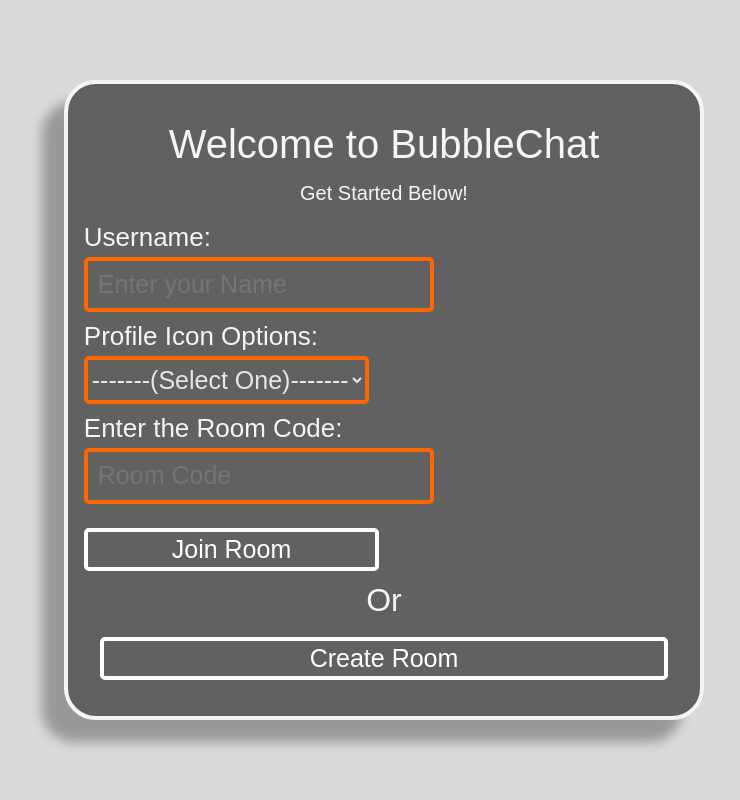
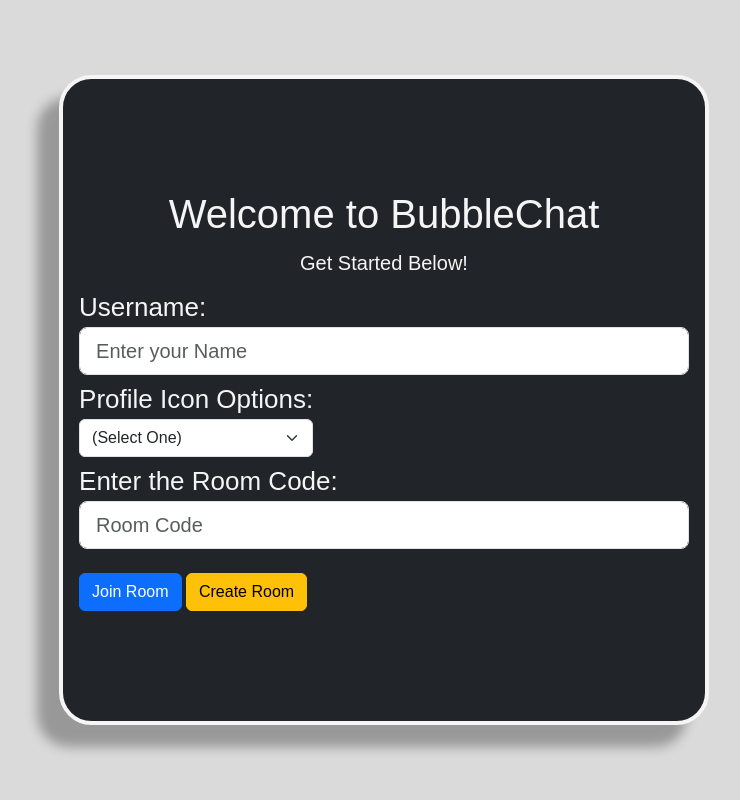
Before and after one commit to FrancisTR/BubbleChat-App, a Flask app: page / in a window 1280 px wide. Shown: the whole page, without its empty margins (256-996 px from the left). Run offline with Flask 3, Linux system fonts and the light colour scheme; some libraries are stand-ins or nearby versions.

Commit message:
Add files via upload

```diff
--- a/main.py
+++ b/main.py
@@ -239,7 +239,7 @@ def disconnect():
         username.remove(name)
         if rooms[room]["members"] <= 1: #if room empty, delete it
             del rooms[room]
-    send({"name": "", "message": "<Font color='#FF6600'>"+name+" has left the room</Font>"}, to=room) #Send this message to everyone
+    send({"name": "", "message": "<Font color='#FF6600'><i>'"+name+"'</i> has left the room</Font>"}, to=room) #Send this message to everyone
     print(f"{name} has left the room {room}") #Print on the IDE console for Testing
     return render_template("room.html", members=rooms[room]["members"]) #Update room.html
 
@@ -251,5 +251,6 @@ def disconnect():
 if __name__ == "__main__":
     socketio.run(app, debug=True) #Prevents from us rerunning the server
     #app.run(host="0.0.0.0", port=5000)
+
     #with app.app_context():
     #    db.create_all()
--- a/static/css/style.css
+++ b/static/css/style.css
@@ -4,7 +4,9 @@
     font-family: sans-serif;
     text-decoration: none;
 }
-
+h2{
+    text-align: center;
+}
 .content{ /* The whole website */
     display: flex;
     align-items: center;
@@ -19,7 +21,27 @@
 
 
 
+
+
 /* Home page */
+
+/* Overall display of the buttons */
+.buttons{
+    display: flex;
+    flex-direction: column;
+    align-items: center;
+    justify-content: center;
+    gap: 5px;
+
+    color: whitesmoke;
+    background-color: var(--bs-dark);
+    width: 650px;
+    height: 650px;
+    border-radius: 5%;
+    border: 4px solid whitesmoke;
+    box-shadow: -22px 22px 12px rgba(0,0,0,0.3);
+}
+
 
 /* Title */
 .buttons h3{
@@ -30,114 +52,25 @@
 .buttons h4{
     font-size: 20px;
 }
-.buttons h2{
-    padding: 5px;
-}
-/* Overall display of the buttons */
-.buttons{
-    display: flex;
-    flex-direction: column;
-    align-items: center;
-    justify-content: center;
-    gap: 5px;
 
-    color: whitesmoke;
-    background-color: rgb(97, 97, 97);
-    width: 640px;
-    height: 640px;
-    border-radius: 5%;
-    border: 4px solid whitesmoke;
-    box-shadow: -22px 22px 12px rgba(0,0,0,0.3);
-}
-/* Username text bar */
-.enterUsername{
-    width: 95%;
-}
-.enterUsername label{
-    font-size: 26px;
-}
-.enterUsername input{
-    font-size: 25px;
-    border: 4px solid rgb(255, 102, 0);
-    border-radius: 5px;
-    background-color: transparent;
-    color: white;
-    outline: none;
-}
-.enterUsername input:focus{
-    border: 4px solid rgb(0, 208, 255);
-}
 
-/* Join a room text bar */
+/* Username and Join */
+.enterUsername,
 .join{
     width: 95%;
 }
+.enterUsername label,
 .join label{
     font-size: 26px;
 }
-/* Join button */
-.join button{
-    font-size: 25px;
-    background: transparent;
-    border: 4px solid white;
-    color: white;
-    line-height: 35px;
-    width: 49.2%;
-    border-radius: 5px;
-}
-.join button:hover{
-    font-size: 25px;
-    background: transparent;
-    border: 4px solid rgb(0, 208, 255);
-    color: rgb(0, 208, 255);
-    line-height: 35px;
-    cursor: pointer;
-}
-/* Join text input */
-.join input{
-    font-size: 25px;
-    border: 4px solid rgb(255, 102, 0);
-    border-radius: 5px;
-    background-color: transparent;
-    color: white;
-    outline: none;
-}
-.join input:focus{
-    border: 4px solid rgb(0, 208, 255);
+
+
+/* Error Message */
+#ErrorMessage{
+    margin-top: 20px;
 }
 
-.enterUsername input[type="text"],
-.join input[type="text"]{
-    padding: 5px 10px;
-    box-sizing: border-box;
-}
 
-/* Blue buttons w/ hover effect */
-.create-btn{
-    width: 90%;
-    font-size: 25px;
-    background: transparent;
-    border: 4px solid white;
-    color: white;
-    line-height: 35px;
-    border-radius: 5px;
-}
-.create-btn:hover{
-    font-size: 25px;
-    background: transparent;
-    border: 4px solid rgb(0, 208, 255);
-    color: rgb(0, 208, 255);
-    line-height: 35px;
-    cursor: pointer;
-}
-/* Error Message */
-.ErrorMessage{
-    position: absolute;
-    margin-top: 590px;
-    color: rgb(255, 102, 0);
-    font-size: 20px;
-    font-weight: bold;
-}
 /* Display Icon Choices */
 .iconContainer label{
     font-size: 26px;
@@ -183,76 +111,30 @@
 }
 
 
-
-
-
+/* Upload custom images */
 .UploadFile{
     margin-top: 10px;
 }
-
 .UploadFile label{
     margin-left: 7px;
 }
-.UploadFile input{ /* Upload File */
-    font-size: 10.9px;
-    border: 4px solid rgb(255, 102, 0);
-    border-radius: 5px;
-    background-color: transparent;
-    color: white;
-    outline: none;
+.UploadFile input{
+    margin-left: -5px;
 }
 
 .UploadFile .CustomImage{
-    width: 65px;
-    height: 65px;
+    width: 48px;
+    height: 48px;
     background-image: url('/static/css/Default.png');
     background-size: cover;
     background-position: center;
     object-fit: cover;
     border-radius: 25%;
     margin-left: 5px;
-    outline: 4px solid rgb(255, 102, 0);
+    outline: 4px solid var(--bs-warning);
     display: inline-block;
+    margin-bottom: 10px;
 }
-
-
-
-
-
-.iconContainer .ChooseIcon select{
-    font-size: 25px;
-    background: transparent;
-    border: 4px solid rgb(255, 102, 0);
-    color: rgba(245, 245, 245, 0.9);
-    border-radius: 5px;
-
-    padding: 5px 0px;
-    box-sizing: border-box;
-}
-.iconContainer .ChooseIcon select:hover{
-    border: 4px solid rgb(0, 208, 255);
-    cursor: pointer;
-}
-
-.iconContainer .ChooseIcon select option{
-    font-size: 20px;
-    color: black;
-}
-
-
-
-
-
-
-
-
-
-
-
-
-
-
-
 
 
 
@@ -308,79 +195,52 @@
     height: 50px;
     object-fit: cover;
     border-radius: 25%;
-    border: 4px solid rgb(0, 208, 255);
-}
-.message-box a button{
-    line-height: 35px;
-    width: 100%;
-    text-decoration: none;
-    font-size: 25px;
-    background: transparent;
-    border: 4px solid whitesmoke;
-    color: whitesmoke;
-    /* border-radius: 5px; */
-}
-.message-box a button:hover{
-    font-size: 25px;
-    background: transparent;
-    border: 4px solid rgb(255, 102, 0);
-    color: rgb(255, 102, 0);
-    line-height: 35px;
-    cursor: pointer;
+    border: 4px solid var(--bs-info);
 }
 
+
+/* Leave Button */
+.message-box a button{
+    width: 100%;
+    font-size: 25px;
+    border-radius: 5px;
+}
+
+
+/* Show messages */
 .messages{
     overflow-y: scroll; /*Can scroll messages*/
     flex: 1;
     width: 100%;
 }
 
+
+/* Text input */
 .inputs{
     padding-bottom: 10px;
+    margin-left: 8px;
+    margin-right: 8px;
+    margin-top: 8px;
     display: flex;
 }
-
 .inputs input{
-    font-size: 25px;
-    border: 4px solid whitesmoke;
-    color: whitesmoke;
-    background-color: transparent;
-    width: 50%;
-    line-height: 50px;
-    padding-left: 10px;
-    /* border-radius: 5px; */
-    outline: none;
+    margin-right: 8px;
 }
-.inputs input:focus{
-    border: 4px solid rgb(0, 208, 255);
-}
-.inputs button{
-    font-size: 25px;
-    background: transparent;
-    border: 4px solid whitesmoke;
-    color: whitesmoke;
-    width: 12%;
-    line-height: 5px;
-    /* border-radius: 5px; */
-}
-.inputs button:hover{
-    font-size: 25px;
-    background: transparent;
-    border: 4px solid rgb(0, 208, 255);
-    color: rgb(0, 208, 255);
-    width: 12%;
-    /* border-radius: 5px; */
-    cursor: pointer;
-}
-
-h2{
-    text-align: center;
-}
-
 #message{
     flex: 1;
 }
 
+
+/* Send button */
+.inputs button{
+    font-size: 25px;
+    width: 12%;
+    line-height: 5px;
+}
+
+
+
+/* Text */
 .text{
     display: flex;
     flex-direction: row;
--- a/templates/home.html
+++ b/templates/home.html
@@ -13,7 +13,7 @@
     <div class="enterUsername">
         <label>Username:</label>
         <br>
-        <input type="text" placeholder="Enter your Name" name="name" value="{{name}}" minlength="2" maxlength="10" required />
+        <input type="text" class="form-control form-control-lg" aria-label=".form-control-lg example" placeholder="Enter your Name" name="name" value="{{name}}" minlength="2" maxlength="10" required />
     </div>
 
 
@@ -22,8 +22,8 @@
     <div class="iconContainer">
         <div class="ChooseIcon">
             <label for="ChooseIcon">Profile Icon Options:<br>
-                <select id="ChooseIcon" name="ChooseIcon" autocomplete="off" onchange="dropDown();" required>
-                    <option value="" value='none'>-------(Select One)-------</option>
+                <select class="form-select" aria-label="Default select example" id="ChooseIcon" name="ChooseIcon" autocomplete="off" onchange="dropDown();" required>
+                    <option value="">(Select One)</option>
                     <option value="DefaultIcons">Choose Icons</option>
                     <option value="UploadIcon">Upload Custom Icon</option>
                 </select>
@@ -32,30 +32,30 @@
         <!--First Option-->
         <div class="radioIcons" id="radioIcons">
             <label for="Icon1">
-                <input type="radio" name="ProfileIcon" id="Icon1" value="Icon1">
-                <img src="/static/css/Icon1.png" alt="IconPicture" draggable="false">
+                <input type="radio" name="ProfileIcon" id="Icon1" value="Icon1" checked>
+                <img src="/static/css/Icon1.png" alt="IconPicture" draggable="false" />
             </label>
 
             <label for="Icon2">
                 <input type="radio" name="ProfileIcon" id="Icon2" value="Icon2">
-                <img src="/static/css/Icon2.jpg" alt="IconPicture" draggable="false">
+                <img src="/static/css/Icon2.jpg" alt="IconPicture" draggable="false" />
             </label>
 
             <label for="Icon3">
                 <input type="radio" name="ProfileIcon" id="Icon3" value="Icon3">
-                <img src="/static/css/Icon3.gif" alt="IconPicture" draggable="false">
+                <img src="/static/css/Icon3.gif" alt="IconPicture" draggable="false" />
             </label>
 
             <label for="Icon4">
                 <input type="radio" name="ProfileIcon" id="Icon4" value="Icon4">
-                <img src="/static/css/Icon4.gif" alt="IconPicture" draggable="false">
+                <img src="/static/css/Icon4.gif" alt="IconPicture" draggable="false" />
             </label>
         </div>
         <!--Second Option-->
         <div class="UploadFile" id="UploadFile">
             <div class="CustomImage" id="CustomImage"></div> <!--Display the custom icon the user uploaded-->
             <label for="Icon5">
-                <input type="file" name="ProfileIcon" id="Icon5" value="Icon5" accept=".png, .jpg, .gif" onchange="encodeImageAsURL(this)" />
+                <input type="file" class="form-control form-control-sm" name="ProfileIcon" id="Icon5" value="Icon5" accept=".png, .jpg, .gif" />
             </label>
         </div>
     </div>
@@ -66,26 +66,21 @@
     <div class="join">
         <label>Enter the Room Code:</label>
         <br>
-        <input type="text" placeholder="Room Code" name="code" value="{{code}}" />
+        <input type="text" class="form-control form-control-lg" aria-label=".form-control-lg example" placeholder="Room Code" name="code" value="{{code}}" />
         <br>
 
-        <br>
-        <button type="submit" name="join">Join Room</button>
-        <br>
+        <!-- Join Room -->
+        <button type="submit" name="join" class="btn btn-primary">Join Room</button>
+        <!--Create Room-->
+        <!-- <button type="submit" name="create" class="create-btn">Create Room</button> -->
+        <button type="submit" name="create" class="btn btn-warning">Create Room</button>
     </div>
-
-
-    <h2>Or</h2>
-
-
-    <!--Create Room-->
-    <button type="submit" name="create" class="create-btn">Create Room</button>
-
 
 
     <!--Error Message-->
     {% if error %}
-        <div class="ErrorMessage">Error: {{error}}</div>
+        <!-- <div class="ErrorMessage">Error: {{error}}</div> -->
+        <div class="alert alert-warning" id="ErrorMessage" role="alert">Error: {{error}}</div>
     {% endif %}
 
 
@@ -110,21 +105,11 @@
                 uploaded_image = reader.result;
                 //Display image using url(${uploaded_image})
                 document.querySelector("#CustomImage").style.backgroundImage = `url(${uploaded_image})`;
-                document.querySelector("#CustomImage").style.outline = `4px solid rgb(0, 208, 255)`;
+                document.querySelector("#CustomImage").style.outline = `4px solid var(--bs-info)`;
             });
             reader.readAsDataURL(this.files[0]);
         });
 
-        //Experiment for encoding custom images
-        function encodeImageAsURL(element){
-            console.log(element);
-            var ImgFile = element.files[0];
-            var reader = new FileReader();
-            // reader.onloadend = function() {
-            //     console.log('RESULT', reader.result);
-            // }
-            reader.readAsDataURL(ImgFile);
-        }
 
 
 
--- a/templates/index.html
+++ b/templates/index.html
@@ -13,7 +13,6 @@
     <script src="https://cdnjs.cloudflare.com/ajax/libs/socket.io/4.0.1/socket.io.js" integrity="sha512-q/dWJ3kcmjBLU4Qc47E4A9kTB4m3wuTY7vkFJDTZKjTs8jhyGQnaUrxa0Ytd0ssMZhbNua9hE+E7Qv1j+DyZwA==" crossorigin="anonymous"></script>
     <!--Bootstrap-->
     <link href="https://cdn.jsdelivr.net/npm/bootstrap@5.3.0/dist/css/bootstrap.min.css" rel="stylesheet" integrity="sha384-9ndCyUaIbzAi2FUVXJi0CjmCapSmO7SnpJef0486qhLnuZ2cdeRhO02iuK6FUUVM" crossorigin="anonymous">
-    <script src="https://cdn.jsdelivr.net/npm/bootstrap@5.3.0/dist/js/bootstrap.bundle.min.js" integrity="sha384-geWF76RCwLtnZ8qwWowPQNguL3RmwHVBC9FhGdlKrxdiJJigb/j/68SIy3Te4Bkz" crossorigin="anonymous"></script>
 </head>
 
 <body>
@@ -24,5 +23,8 @@
     <!--Icon scripts -->
     <script type="module" src="https://unpkg.com/ionicons@5.5.2/dist/ionicons/ionicons.esm.js"></script>
     <script nomodule src="https://unpkg.com/ionicons@5.5.2/dist/ionicons/ionicons.js"></script>
+
+    <!-- Bootstrap -->
+    <script src="https://cdn.jsdelivr.net/npm/bootstrap@5.3.0/dist/js/bootstrap.bundle.min.js" integrity="sha384-geWF76RCwLtnZ8qwWowPQNguL3RmwHVBC9FhGdlKrxdiJJigb/j/68SIy3Te4Bkz" crossorigin="anonymous"></script>
 </body>
 </html>
```
Also changed, not shown: other parts of static/css/style.css (+30 -33 lines), templates/room.html (+7 -16 lines).
